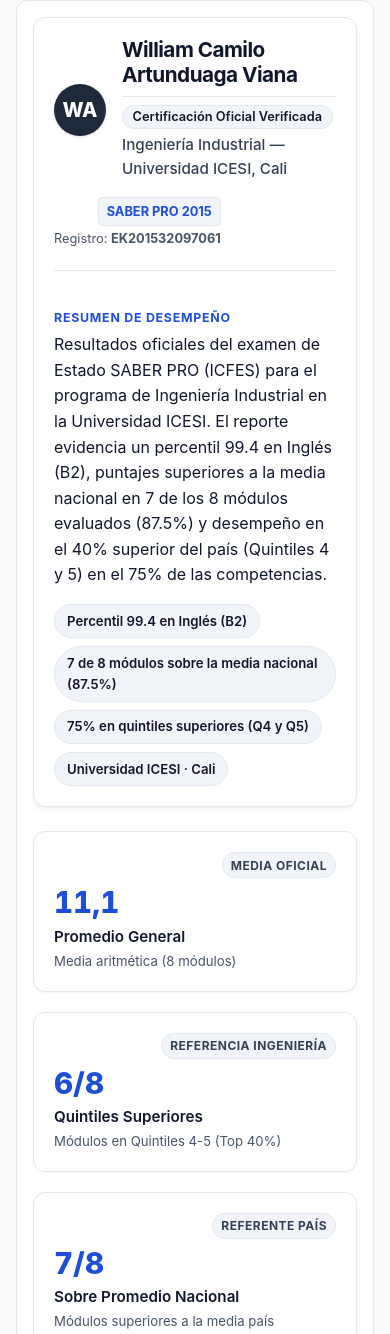
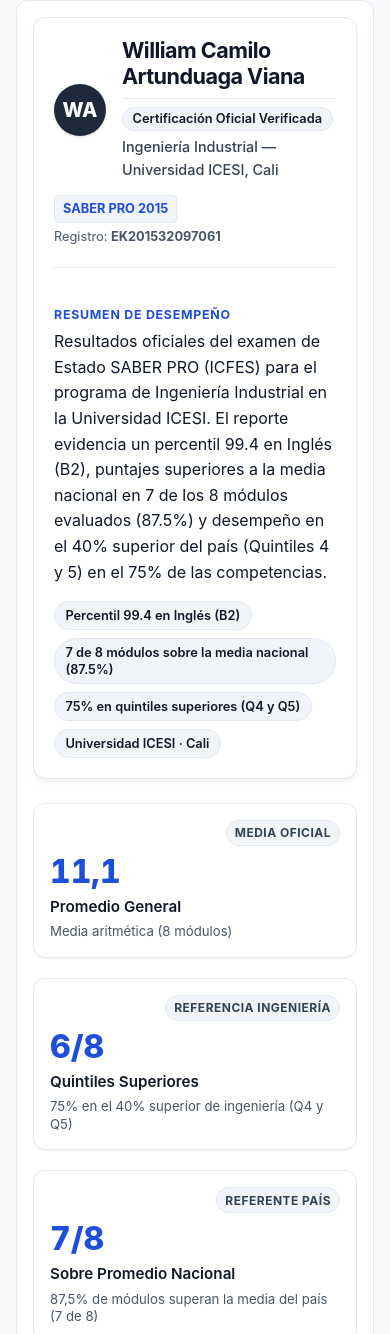
Before and after one commit to willkwolf/ICFES-saberPro2015, a plain HTML site: page index.html in a window 390 px wide. Shown: the part 454-1788 px from the top of the page. Drawn offline with Linux system fonts and the light colour scheme.

Commit message:
fix(ui): resolve top-performance i18n keys, mece cards and mobile anti-truncation

```diff
--- a/css/components.css
+++ b/css/components.css
@@ -81,6 +81,9 @@
   flex-direction: column;
   justify-content: space-between;
   transition: transform var(--transition-fast), box-shadow var(--transition-fast);
+  min-width: 0;
+  overflow-wrap: break-word;
+  word-break: break-word;
 }
 
 .stat-card:hover {
@@ -94,6 +97,8 @@
   color: var(--color-primary-600);
   line-height: 1.1;
   margin-bottom: 0.35rem;
+  overflow-wrap: break-word;
+  word-break: break-word;
 }
 
 .stat-label {
@@ -101,12 +106,16 @@
   font-weight: 600;
   color: var(--text-primary);
   margin-bottom: 0.25rem;
+  overflow-wrap: break-word;
+  word-break: break-word;
 }
 
 .stat-sublabel {
   font-size: 0.825rem;
   color: var(--text-muted);
   line-height: 1.35;
+  overflow-wrap: break-word;
+  word-break: break-word;
 }
 
 /* Info Cards (Candidate Info) */
@@ -484,6 +493,7 @@ table.data-table tbody tr:hover {
   display: flex;
   align-items: center;
   gap: 1rem;
+  min-width: 0;
 }
 
 .hero-avatar {
@@ -506,6 +516,7 @@ table.data-table tbody tr:hover {
   align-items: center;
   flex-wrap: wrap;
   gap: 0.5rem;
+  min-width: 0;
 }
 
 .hero-candidate-name {
@@ -514,6 +525,8 @@ table.data-table tbody tr:hover {
   margin: 0;
   color: var(--text-primary);
   line-height: 1.2;
+  overflow-wrap: break-word;
+  word-break: break-word;
 }
 
 .hero-degree {
@@ -521,6 +534,8 @@ table.data-table tbody tr:hover {
   color: var(--text-secondary);
   margin: 0.25rem 0 0;
   font-weight: 500;
+  overflow-wrap: break-word;
+  word-break: break-word;
 }
 
 .hero-exam-badge {
@@ -529,6 +544,7 @@ table.data-table tbody tr:hover {
   align-items: flex-end;
   gap: 0.2rem;
   font-size: 0.85rem;
+  flex-shrink: 0;
 }
 
 .exam-tag {
@@ -539,11 +555,13 @@ table.data-table tbody tr:hover {
   font-weight: 700;
   font-size: 0.8rem;
   color: var(--color-primary-600);
+  white-space: nowrap;
 }
 
 .exam-reg {
   color: var(--text-muted);
   font-size: 0.8rem;
+  white-space: nowrap;
 }
 
 .hero-summary-box {
@@ -566,6 +584,7 @@ table.data-table tbody tr:hover {
   line-height: 1.6;
   color: var(--text-primary);
   margin-bottom: 1rem;
+  overflow-wrap: break-word;
 }
 
 .hero-chips-group {
@@ -585,6 +604,65 @@ table.data-table tbody tr:hover {
   background-color: var(--bg-surface-subtle);
   color: var(--text-primary);
   border: 1px solid var(--border-subtle);
+  white-space: normal;
+  line-height: 1.35;
+  max-width: 100%;
+  overflow-wrap: break-word;
+  word-break: break-word;
+}
+
+/* Mobile Ergonomics & Anti-Truncation Rules */
+@media (max-width: 640px) {
+  .hero-header {
+    flex-direction: column;
+    align-items: stretch;
+    gap: 0.85rem;
+  }
+
+  .hero-exam-badge {
+    align-items: flex-start;
+  }
+
+  .hero-candidate-name {
+    font-size: 1.35rem;
+  }
+
+  .hero-degree {
+    font-size: 0.9rem;
+  }
+
+  .hero-chip {
+    font-size: 0.8rem;
+    padding: 0.3rem 0.65rem;
+  }
+
+  .stat-card {
+    padding: 1rem;
+  }
+
+  .stat-number {
+    font-size: 2rem;
+  }
+}
+
+@media (max-width: 360px) {
+  .hero-avatar {
+    width: 44px;
+    height: 44px;
+    font-size: 1.1rem;
+  }
+
+  .hero-candidate-name {
+    font-size: 1.2rem;
+  }
+
+  .stat-card {
+    padding: 0.85rem;
+  }
+
+  .stat-number {
+    font-size: 1.75rem;
+  }
 }
 
 /* KPI Card Header Badges (Duotone) */
--- a/css/layout.css
+++ b/css/layout.css
@@ -132,7 +132,7 @@ section.page-section {
 /* Grids */
 .stats-grid {
   display: grid;
-  grid-template-columns: repeat(auto-fit, minmax(240px, 1fr));
+  grid-template-columns: repeat(auto-fit, minmax(min(100%, 220px), 1fr));
   gap: 1.25rem;
   margin-top: 1.25rem;
   margin-bottom: 1.5rem;
--- a/data/verification_report.json
+++ b/data/verification_report.json
@@ -1,5 +1,5 @@
 {
-  "timestamp": "2026-11-22T04:23:53.788317+00:00",
+  "timestamp": "2026-11-22T04:49:30.017133+00:00",
   "overall_verdict": "PASS",
   "rules": {
     "RULE-01-SOURCE-PARITY": {
@@ -28,7 +28,7 @@
     },
     "RULE-07-HYGIENE-PII-GUARD": {
       "status": "PASS",
-      "details": "Repository hygiene verified: Scanned 42 text files across root, docs/, data/, assets/, and scripts/. Zero occurrences of Colombian National ID detected. PII redaction strictly enforced; candidate registration EK201532097061 preserved as public reference."
+      "details": "Repository hygiene verified: Scanned 43 text files across root, docs/, data/, assets/, and scripts/. Zero occurrences of Colombian National ID detected. PII redaction strictly enforced; candidate registration EK201532097061 preserved as public reference."
     },
     "RULE-08-LINK-INTEGRITY": {
       "status": "PASS",
--- a/docs/css/components.css
+++ b/docs/css/components.css
@@ -81,6 +81,9 @@
   flex-direction: column;
   justify-content: space-between;
   transition: transform var(--transition-fast), box-shadow var(--transition-fast);
+  min-width: 0;
+  overflow-wrap: break-word;
+  word-break: break-word;
 }
 
 .stat-card:hover {
@@ -94,6 +97,8 @@
   color: var(--color-primary-600);
   line-height: 1.1;
   margin-bottom: 0.35rem;
+  overflow-wrap: break-word;
+  word-break: break-word;
 }
 
 .stat-label {
@@ -101,12 +106,16 @@
   font-weight: 600;
   color: var(--text-primary);
   margin-bottom: 0.25rem;
+  overflow-wrap: break-word;
+  word-break: break-word;
 }
 
 .stat-sublabel {
   font-size: 0.825rem;
   color: var(--text-muted);
   line-height: 1.35;
+  overflow-wrap: break-word;
+  word-break: break-word;
 }
 
 /* Info Cards (Candidate Info) */
@@ -484,6 +493,7 @@ table.data-table tbody tr:hover {
   display: flex;
   align-items: center;
   gap: 1rem;
+  min-width: 0;
 }
 
 .hero-avatar {
@@ -506,6 +516,7 @@ table.data-table tbody tr:hover {
   align-items: center;
   flex-wrap: wrap;
   gap: 0.5rem;
+  min-width: 0;
 }
 
 .hero-candidate-name {
@@ -514,6 +525,8 @@ table.data-table tbody tr:hover {
   margin: 0;
   color: var(--text-primary);
   line-height: 1.2;
+  overflow-wrap: break-word;
+  word-break: break-word;
 }
 
 .hero-degree {
@@ -521,6 +534,8 @@ table.data-table tbody tr:hover {
   color: var(--text-secondary);
   margin: 0.25rem 0 0;
   font-weight: 500;
+  overflow-wrap: break-word;
+  word-break: break-word;
 }
 
 .hero-exam-badge {
@@ -529,6 +544,7 @@ table.data-table tbody tr:hover {
   align-items: flex-end;
   gap: 0.2rem;
   font-size: 0.85rem;
+  flex-shrink: 0;
 }
 
 .exam-tag {
@@ -539,11 +555,13 @@ table.data-table tbody tr:hover {
   font-weight: 700;
   font-size: 0.8rem;
   color: var(--color-primary-600);
+  white-space: nowrap;
 }
 
 .exam-reg {
   color: var(--text-muted);
   font-size: 0.8rem;
+  white-space: nowrap;
 }
 
 .hero-summary-box {
@@ -566,6 +584,7 @@ table.data-table tbody tr:hover {
   line-height: 1.6;
   color: var(--text-primary);
   margin-bottom: 1rem;
+  overflow-wrap: break-word;
 }
 
 .hero-chips-group {
@@ -585,6 +604,65 @@ table.data-table tbody tr:hover {
   background-color: var(--bg-surface-subtle);
   color: var(--text-primary);
   border: 1px solid var(--border-subtle);
+  white-space: normal;
+  line-height: 1.35;
+  max-width: 100%;
+  overflow-wrap: break-word;
+  word-break: break-word;
+}
+
+/* Mobile Ergonomics & Anti-Truncation Rules */
+@media (max-width: 640px) {
+  .hero-header {
+    flex-direction: column;
+    align-items: stretch;
+    gap: 0.85rem;
+  }
+
+  .hero-exam-badge {
+    align-items: flex-start;
+  }
+
+  .hero-candidate-name {
+    font-size: 1.35rem;
+  }
+
+  .hero-degree {
+    font-size: 0.9rem;
+  }
+
+  .hero-chip {
+    font-size: 0.8rem;
+    padding: 0.3rem 0.65rem;
+  }
+
+  .stat-card {
+    padding: 1rem;
+  }
+
+  .stat-number {
+    font-size: 2rem;
+  }
+}
+
+@media (max-width: 360px) {
+  .hero-avatar {
+    width: 44px;
+    height: 44px;
+    font-size: 1.1rem;
+  }
+
+  .hero-candidate-name {
+    font-size: 1.2rem;
+  }
+
+  .stat-card {
+    padding: 0.85rem;
+  }
+
+  .stat-number {
+    font-size: 1.75rem;
+  }
 }
 
 /* KPI Card Header Badges (Duotone) */
--- a/docs/css/layout.css
+++ b/docs/css/layout.css
@@ -132,7 +132,7 @@ section.page-section {
 /* Grids */
 .stats-grid {
   display: grid;
-  grid-template-columns: repeat(auto-fit, minmax(240px, 1fr));
+  grid-template-columns: repeat(auto-fit, minmax(min(100%, 220px), 1fr));
   gap: 1.25rem;
   margin-top: 1.25rem;
   margin-bottom: 1.5rem;
--- a/docs/js/app.js
+++ b/docs/js/app.js
@@ -96,7 +96,7 @@ function updateStaticTranslations(lang) {
     const key = el.getAttribute('data-i18n');
     if (key) {
       const translated = i18n.t(key, null, lang);
-      if (translated && typeof translated === 'string') {
+      if (translated && typeof translated === 'string' && translated !== key) {
         el.textContent = translated;
       }
     }
--- a/index.html
+++ b/index.html
@@ -111,15 +111,15 @@
                     </div>
                     <div class="stat-number">11.2</div>
                     <div class="stat-label" data-i18n="stats.arithmetic_mean.title">Promedio General</div>
-                    <div class="stat-sublabel" data-i18n="stats.arithmetic_mean.subtitle">Media aritmética (8 módulos)</div>
+                    <div class="stat-sublabel" data-i18n="stats.arithmetic_mean.subtitle">Media aritmética en escala 1 a 20 (8 módulos)</div>
                 </div>
                 <div class="stat-card" id="card-quintiles">
                     <div class="stat-card-header">
                         <span class="stat-badge">Referencia Ingeniería</span>
                     </div>
                     <div class="stat-number">6/8</div>
-                    <div class="stat-label" data-i18n="stats.high_quintiles.title">Quintiles 4 y 5</div>
-                    <div class="stat-sublabel" data-i18n="stats.high_quintiles.subtitle">75% en el 40% superior del grupo de referencia</div>
+                    <div class="stat-label" data-i18n="stats.high_quintiles.title">Quintiles Superiores</div>
+                    <div class="stat-sublabel" data-i18n="stats.high_quintiles.subtitle">75% en el 40% superior de ingeniería (Q4 y Q5)</div>
                 </div>
                 <div class="stat-card" id="card-above-nac">
                     <div class="stat-card-header">
@@ -127,15 +127,15 @@
                     </div>
                     <div class="stat-number">7/8</div>
                     <div class="stat-label" data-i18n="stats.above_national.title">Sobre Promedio Nacional</div>
-                    <div class="stat-sublabel" data-i18n="stats.above_national.subtitle">87.5% de módulos superan la media del país</div>
+                    <div class="stat-sublabel" data-i18n="stats.above_national.subtitle">87,5% de módulos superan la media del país (7 de 8)</div>
                 </div>
                 <div class="stat-card" id="card-top-performance">
                     <div class="stat-card-header">
                         <span class="stat-badge">Nivel Máximo</span>
                     </div>
                     <div class="stat-number">Q5</div>
-                    <div class="stat-label" data-i18n="stats.top_performance.title">Desempeño Superior</div>
-                    <div class="stat-sublabel" data-i18n="stats.top_performance.subtitle">Formulación de Proyectos de Ingeniería</div>
+                    <div class="stat-label" data-i18n="stats.top_performance.title">Máximo Desempeño</div>
+                    <div class="stat-sublabel" data-i18n="stats.top_performance.subtitle">Ubicación en el 20% superior nacional en 3 módulos</div>
                 </div>
             </div>
 
--- a/js/app.js
+++ b/js/app.js
@@ -96,7 +96,7 @@ function updateStaticTranslations(lang) {
     const key = el.getAttribute('data-i18n');
     if (key) {
       const translated = i18n.t(key, null, lang);
-      if (translated && typeof translated === 'string') {
+      if (translated && typeof translated === 'string' && translated !== key) {
         el.textContent = translated;
       }
     }
--- a/locales/en.js
+++ b/locales/en.js
@@ -88,14 +88,14 @@ const en = {
     },
     "high_quintiles": {
       "title": "Top Quintiles",
-      "subtitle": "Modules in Quintiles 4-5 (Top 40%)",
+      "subtitle": "75% in top 40% of engineering cohort (Q4 & Q5)",
       "value": "6/8",
       "badge": "75.0% of modules",
       "description": "6 out of 8 modules place in the top 40% of the Engineering reference group."
     },
     "above_national": {
       "title": "Above National Mean",
-      "subtitle": "Modules exceeding country average",
+      "subtitle": "87.5% of modules surpass national baseline (7 of 8)",
       "value": "7/8",
       "badge": "87.5% of modules",
       "description": "Individual score exceeds the national average in 7 out of 8 evaluated modules."
@@ -106,6 +106,13 @@ const en = {
       "value": "7/8",
       "badge": "87.5% of modules",
       "description": "Individual score exceeds the reference group average in 7 out of 8 evaluated modules."
+    },
+    "top_performance": {
+      "title": "Peak Performance",
+      "subtitle": "Top 20% nationally achieved across 3 modules (Q5)",
+      "value": "Q5",
+      "badge": "Top Level",
+      "description": "Attained Quintile 5 (top 20% nationally) in Scientific Thinking (12.9), Critical Reading (11.6), and Systems Design (11.1)."
     }
   },
   "modules": {
--- a/locales/es.js
+++ b/locales/es.js
@@ -88,14 +88,14 @@ const es = {
     },
     "high_quintiles": {
       "title": "Quintiles Superiores",
-      "subtitle": "Módulos en Quintiles 4-5 (Top 40%)",
+      "subtitle": "75% en el 40% superior de ingeniería (Q4 y Q5)",
       "value": "6/8",
       "badge": "75,0% de las pruebas",
       "description": "6 de los 8 módulos se ubican en el 40% superior del grupo de referencia de Ingeniería."
     },
     "above_national": {
       "title": "Sobre Promedio Nacional",
-      "subtitle": "Módulos superiores a la media país",
+      "subtitle": "87,5% de módulos superan la media del país (7 de 8)",
       "value": "7/8",
       "badge": "87,5% de las pruebas",
       "description": "El puntaje individual supera el promedio nacional en 7 de los 8 módulos evaluados."
@@ -106,6 +106,13 @@ const es = {
       "value": "7/8",
       "badge": "87,5% de las pruebas",
       "description": "El puntaje individual supera el promedio del grupo de referencia en 7 de los 8 módulos evaluados."
+    },
+    "top_performance": {
+      "title": "Máximo Desempeño",
+      "subtitle": "Ubicación en el 20% superior nacional en 3 módulos",
+      "value": "Q5",
+      "badge": "Nivel Máximo",
+      "description": "Alcanzó el Quintil 5 (20% superior nacional) en Pensamiento Científico (12,9), Lectura Crítica (11,6) y Diseño de Sistemas (11,1)."
     }
   },
   "modules": {
```
Also changed, not shown: docs/index.html (+6 -6 lines), docs/locales/en.js (+9 -2 lines), docs/locales/es.js (+9 -2 lines), 2 other files.
